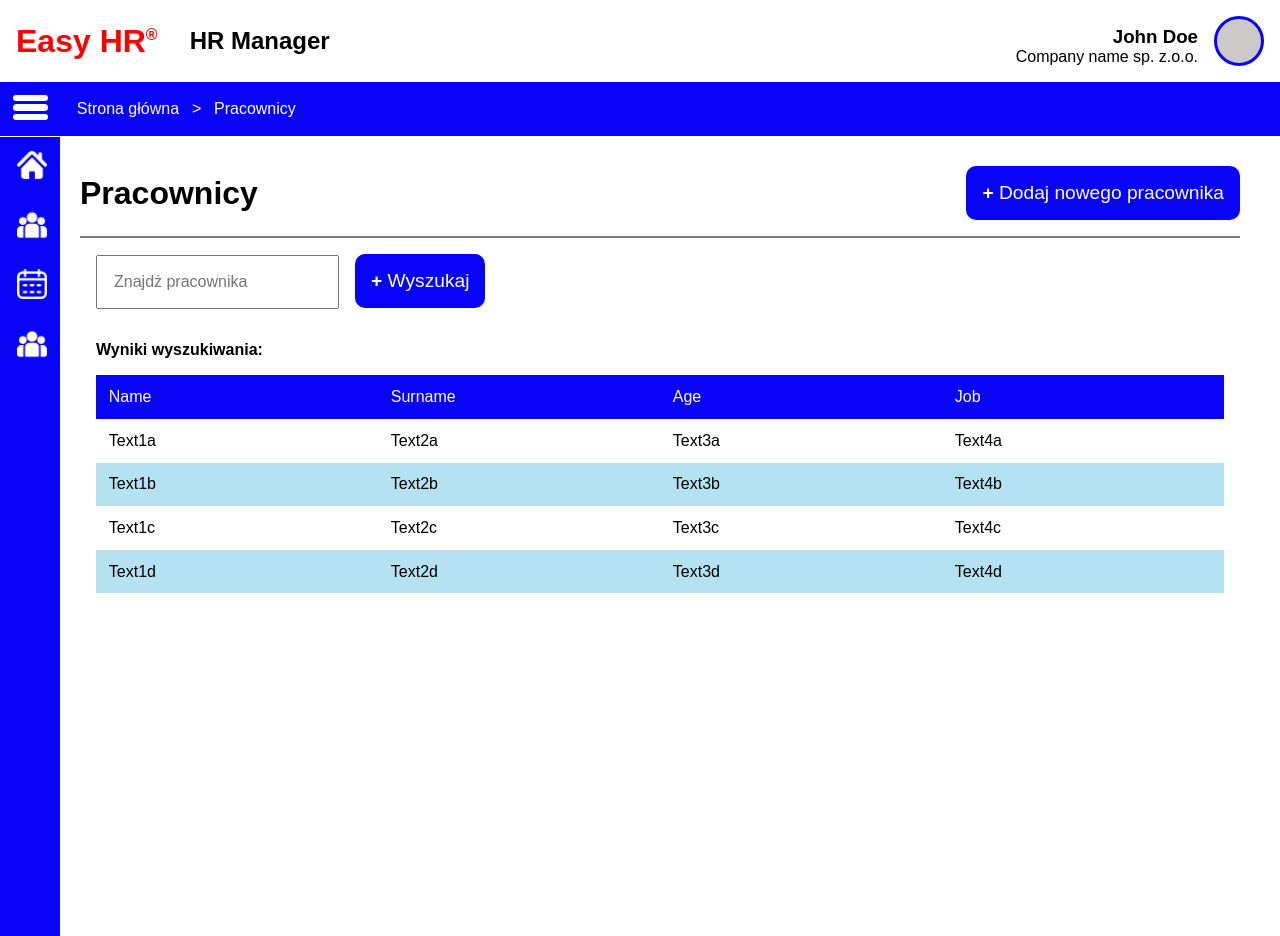
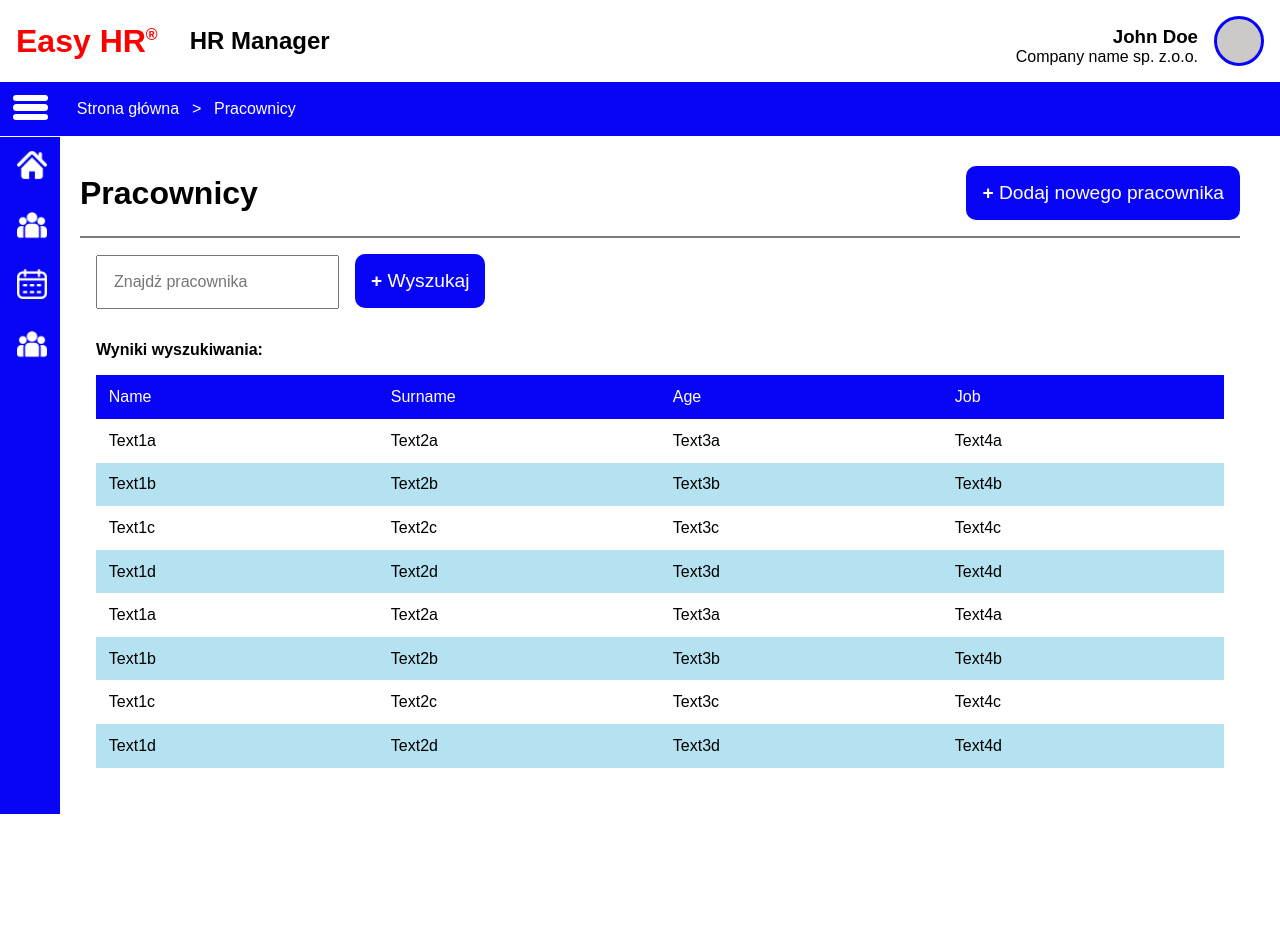
Before and after one commit to marc3601/HR-Manager, a React (Create React App) app: page /employes in a window 1280 px wide. After the commit the page ends 814 px from the top, so only its background shows below. Built offline with nearby package versions, Linux system fonts and the light colour scheme.

Commit message:
Table sort feature UI

```diff
--- a/src/components/MainSection.scss
+++ b/src/components/MainSection.scss
@@ -2,5 +2,6 @@
     position: relative;
     .view_section {
         padding: 30px 40px 30px 80px;
+        min-height: calc(100vh - 54px - 82px)
     }
 }
--- a/src/components/SideBar.scss
+++ b/src/components/SideBar.scss
@@ -1,7 +1,7 @@
 @import "../utilities/variables";
 .sidebar_container {
     width: 300px;
-    height: 100vh;
+    height: 100%;
     background-color: $main_color;
     border-top: 1px solid white;
     position: absolute;
--- a/src/components/Table.js
+++ b/src/components/Table.js
@@ -1,11 +1,57 @@
-import React from 'react'
+import React, { useState, useEffect } from 'react'
 import "./Table.scss"
+import arrowUp from "../assets/sort_up.png"
+import arrowDown from "../assets/sort_down.png"
 const Table = ({ data }) => {
+    const [toogle, setToogle] = useState([])
+    useEffect(() => {
+        createToogleState();
+    }, [])
+
+    const createToogleState = () => {
+        setToogle(data.tableHead.map((item, i) => (
+            {
+                id: i,
+                asc: false,
+                desc: false
+            }
+        )))
+    }
+
+    const setToogleState = (itemID) => {
+        setToogle((prev) => (
+            prev.map((item, i) => {
+                if (i === itemID) {
+                    if (!item.asc && !item.desc) {
+                        return { ...item, asc: !item.asc, desc: item.desc }
+                    } else if ((item.asc && !item.desc) || (!item.asc && item.desc)) {
+                        return { ...item, asc: !item.asc, desc: !item.desc }
+                    } return item
+                }
+                else return {
+                    ...item,
+                    asc: false,
+                    desc: false
+                };
+            })
+        )
+        )
+    }
+
+    const showToogleIcon = (itemID) => {
+        if (!toogle[itemID]?.asc && !toogle[itemID]?.desc) {
+            return <div className='icon'></div>
+        } else if (!toogle[itemID]?.asc || toogle[itemID]?.desc) {
+            return <div className='icon'><img alt='icon_down' src={arrowDown} width={15}></img></div>
+        } else if (toogle[itemID]?.asc || !toogle[itemID]?.desc) {
+            return <div className='icon'><img alt='icon_up' src={arrowUp} width={15}></img></div>
+        } else return <div className='icon'></div>
+    }
     return (
         <table >
             <thead>
                 <tr>
-                    {data.tableHead.map((item, i) => <td key={`${i}a`}>{item}</td>)}
+                    {data.tableHead.map((item, i) => <td className={toogle[i]?.asc || toogle[i]?.desc ? "activeTab" : ""} key={`${i}a`} onClick={() => setToogleState(i)} >{item}{showToogleIcon(i)}</td>)}
                 </tr>
             </thead>
             <tbody>
--- a/src/components/Table.scss
+++ b/src/components/Table.scss
@@ -6,10 +6,26 @@ table ,tr td{
 }
 thead {
     color: white;
+    td {
+        cursor: pointer;
+        &:hover {
+            background-color: $hover_color;
+        }
+        .icon {
+            display: inline-block;
+            padding-left: 8px;
+            img {
+                vertical-align: middle;
+            }
+        }
+    }
+    .activeTab {
+        background-color: $hover_color;
+    }
 }
 tbody {
     display:block;
-    height:50vh;
+    min-height:40vh;
     overflow:auto;
 }
 thead, tbody tr {
--- a/src/index.css
+++ b/src/index.css
@@ -4,6 +4,3 @@
   box-sizing: border-box;
   font-family: Arial, Helvetica, sans-serif;
 }
-body {
-  overflow: hidden;
-}
--- a/src/utilities/_variables.scss
+++ b/src/utilities/_variables.scss
@@ -1,5 +1,5 @@
 $main_color: rgb(8, 4, 245);
-$hover_color: rgb(66, 83, 235);
+$hover_color: rgb(90, 106, 246);
 $logo_color: rgb(255, 0, 0);
 $table_rows: rgb(180, 226, 240);
 $divider_color: rgb(122, 122, 122);
--- a/src/utilities/viewsData.js
+++ b/src/utilities/viewsData.js
@@ -1,6 +1,7 @@
 import people from "../assets/people.png"
 import calendar from "../assets/calendar.png"
 import home from "../assets/home.png"
+
 
 // Menu items
 export const itemsData = [
@@ -44,6 +45,30 @@ export const tableData = {
             "Text3d",
             "Text4d"
         ],
+        [
+            "Text1a",
+            "Text2a",
+            "Text3a",
+            "Text4a"
+        ],
+        [
+            "Text1b",
+            "Text2b",
+            "Text3b",
+            "Text4b"
+        ],
+        [
+            "Text1c",
+            "Text2c",
+            "Text3c",
+            "Text4c"
+        ],
+        [
+            "Text1d",
+            "Text2d",
+            "Text3d",
+            "Text4d"
+        ],
 
     ]
 }
```
Also changed, not shown: src/assets/sort_down.png (added), src/assets/sort_up.png (added).
